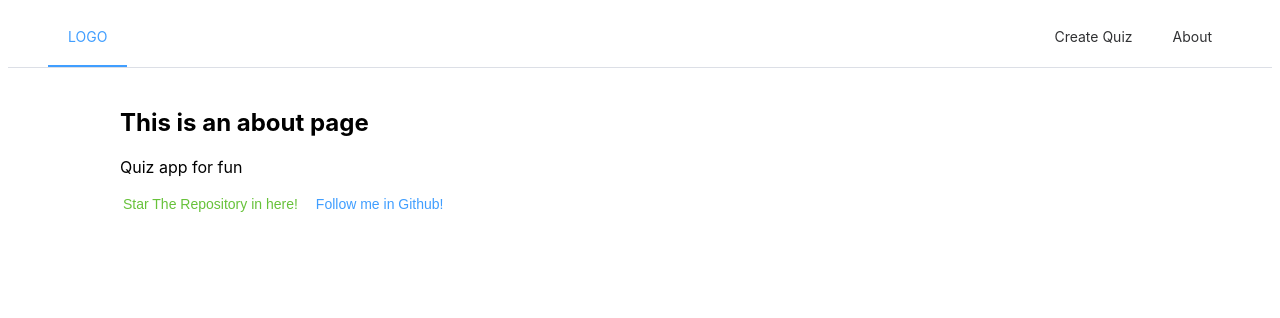
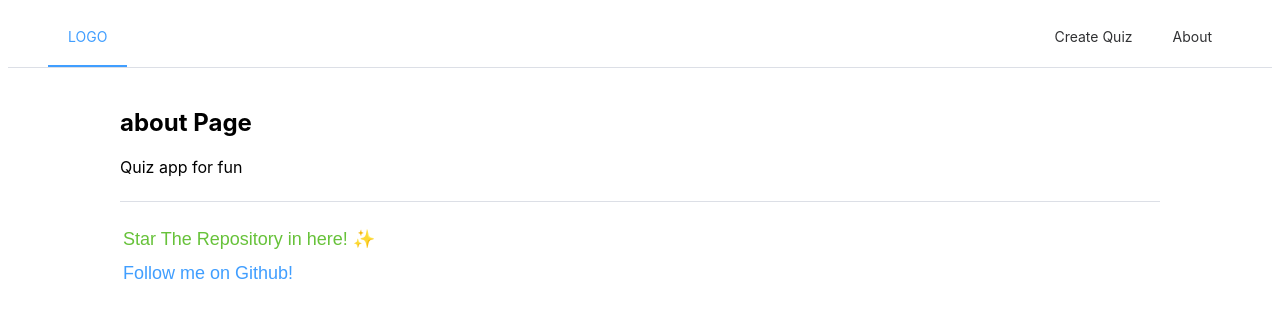
Before and after one commit to DjorroDev/quiz-app, a Vue app: page /about in a window 1280 px wide. Shown: the top 318 px of the page. Built offline with nearby package versions, Linux system fonts and the light colour scheme; the HTML template or start-up script is replaced by a standard one.

Commit message:
Fix about page, link source tidak berfungsi

```diff
--- a/src/views/AboutView.vue
+++ b/src/views/AboutView.vue
@@ -1,22 +1,26 @@
 <template>
   <div>
-    <h1>This is an about page</h1>
+    <h1>about Page</h1>
     <p>Quiz app for fun</p>
-    <el-button size="large" type="success" link="https://github.com/DjorroDev/quiz-app.git"
-      >Star The Repository in here!</el-button
-    >
-    <el-button size="large" type="primary" link="https://github.com/DjorroDev"
-      >Follow me in Github!</el-button
-    >
+    <el-divider />
+    <a target="_blank" href="https://github.com/DjorroDev/quiz-app.git">
+      <el-button size="large" class="about-btn" type="success" link
+        >Star The Repository in here! ✨</el-button
+      >
+    </a>
+    <a target="_blank" href="https://github.com/DjorroDev">
+      <el-button class="about-btn" size="large" type="primary" link>Follow me on Github!</el-button>
+    </a>
   </div>
 </template>
 
-<!-- <style>
-@media (min-width: 1024px) {
-  .about {
-    min-height: 100vh;
-    display: flex;
-    align-items: center;
-  }
+<style>
+a {
+  display: block;
+  margin-bottom: 10px;
 }
-</style> -->
+
+.about-btn {
+  font-size: large;
+}
+</style>
```
